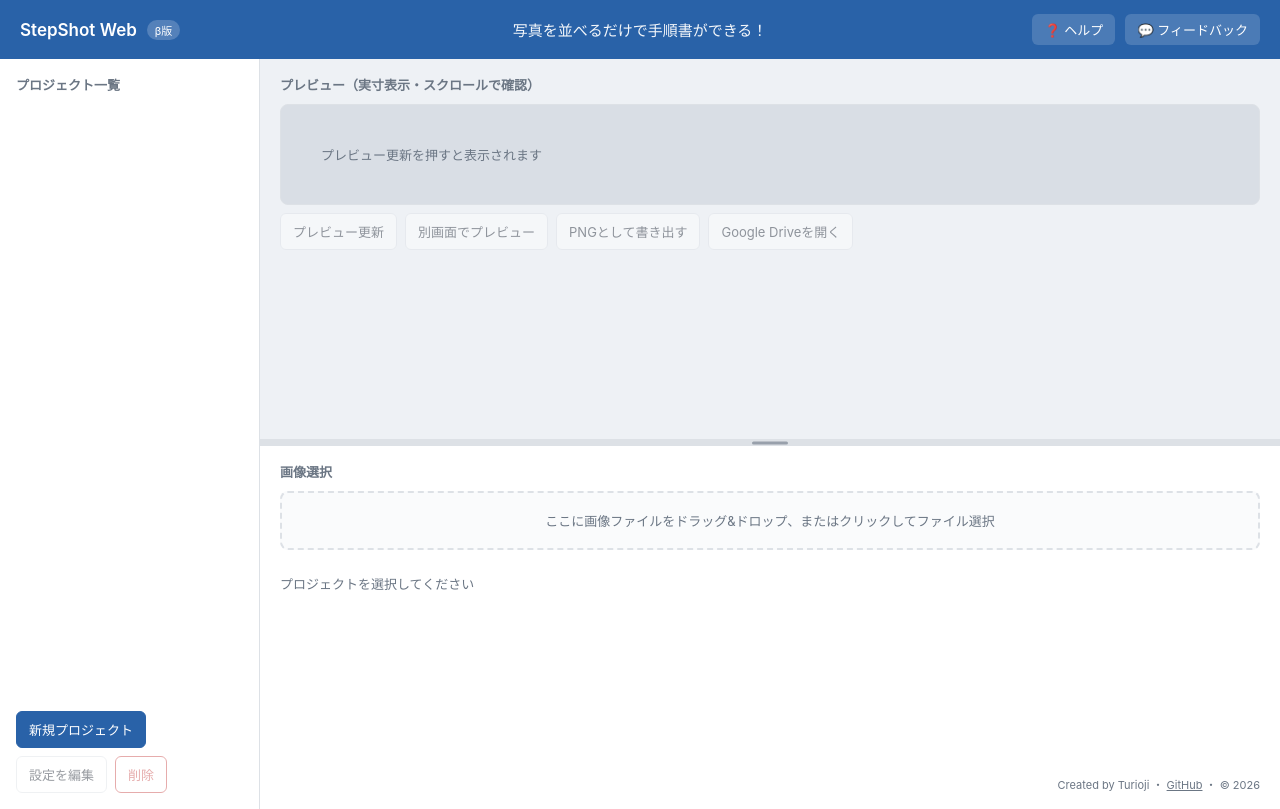
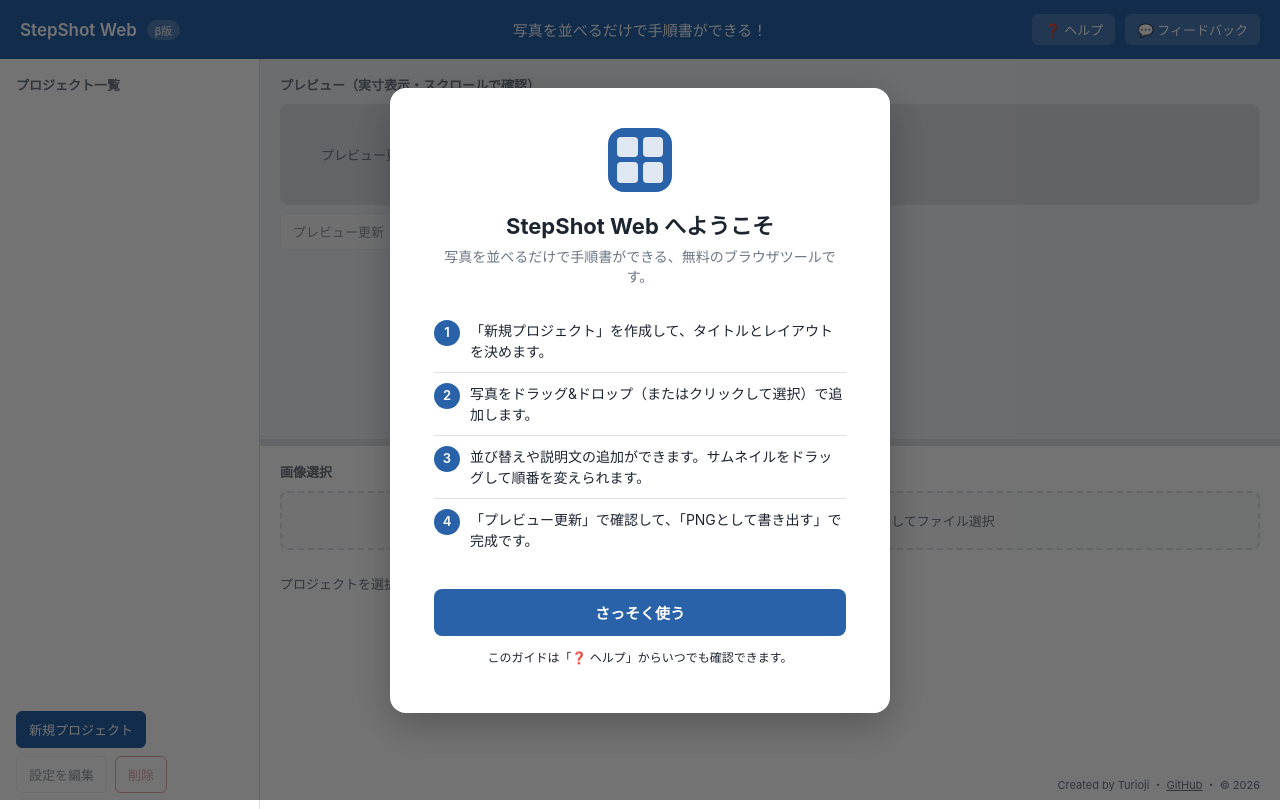
Before and after one commit to turioji/StepShot-Web, a plain HTML site: page index.html in a window 1280 px wide. Drawn offline with Linux system fonts and the light colour scheme.

Commit message:
ウェルカム画面を追加、キャッチコピー下部テキストの視認性を改善

```diff
--- a/index.html
+++ b/index.html
@@ -341,9 +341,128 @@
   }
   #project-context-menu button:hover { background: #eef2f7; }
 
+  /* --- ウェルカムモーダル --- */
+  #welcome-overlay {
+    position: fixed;
+    inset: 0;
+    background: rgba(0,0,0,0.55);
+    display: flex;
+    align-items: center;
+    justify-content: center;
+    z-index: 200;
+  }
+  #welcome-overlay.hidden { display: none; }
+  #welcome-box {
+    background: #fff;
+    border-radius: 16px;
+    padding: 40px 44px 36px;
+    max-width: 500px;
+    width: 90%;
+    box-shadow: 0 12px 40px rgba(0,0,0,0.25);
+    text-align: center;
+  }
+  #welcome-box .wicon {
+    width: 64px;
+    height: 64px;
+    margin: 0 auto 16px;
+    border-radius: 16px;
+    background: var(--brand);
+    display: grid;
+    grid-template-columns: 1fr 1fr;
+    grid-template-rows: 1fr 1fr;
+    gap: 5px;
+    padding: 9px;
+  }
+  #welcome-box .wicon div { background: rgba(255,255,255,0.85); border-radius: 4px; }
+  #welcome-box h2 {
+    font-size: 22px;
+    margin: 0 0 6px;
+    color: var(--text);
+  }
+  #welcome-box .tagline {
+    font-size: 14px;
+    color: var(--text-muted);
+    margin: 0 0 24px;
+  }
+  #welcome-box ul {
+    list-style: none;
+    padding: 0;
+    margin: 0 0 28px;
+    text-align: left;
+  }
+  #welcome-box ul li {
+    display: flex;
+    align-items: flex-start;
+    gap: 10px;
+    padding: 10px 0;
+    border-bottom: 1px solid var(--border);
+    font-size: 14px;
+    color: var(--text);
+    line-height: 1.5;
+  }
+  #welcome-box ul li:last-child { border-bottom: none; }
+  #welcome-box ul li .step-num {
+    flex: 0 0 auto;
+    width: 26px;
+    height: 26px;
+    border-radius: 50%;
+    background: var(--brand);
+    color: white;
+    font-size: 13px;
+    font-weight: 600;
+    display: flex;
+    align-items: center;
+    justify-content: center;
+  }
+  #welcome-start-btn {
+    width: 100%;
+    padding: 13px;
+    font-size: 15px;
+    font-weight: 600;
+    background: var(--brand);
+    color: white;
+    border: none;
+    border-radius: 8px;
+    cursor: pointer;
+  }
+  #welcome-start-btn:hover { background: var(--brand-dark); }
+  #welcome-box .note {
+    font-size: 12px;
+    color: var(--text);
+    margin-top: 12px;
+  }
+
 </style>
 </head>
 <body>
+
+<div id="welcome-overlay" class="hidden">
+  <div id="welcome-box">
+    <div class="wicon"><div></div><div></div><div></div><div></div></div>
+    <h2>StepShot Web へようこそ</h2>
+    <p class="tagline">写真を並べるだけで手順書ができる、無料のブラウザツールです。</p>
+    <ul>
+      <li>
+        <div class="step-num">1</div>
+        <div>「新規プロジェクト」を作成して、タイトルとレイアウトを決めます。</div>
+      </li>
+      <li>
+        <div class="step-num">2</div>
+        <div>写真をドラッグ&ドロップ（またはクリックして選択）で追加します。</div>
+      </li>
+      <li>
+        <div class="step-num">3</div>
+        <div>並び替えや説明文の追加ができます。サムネイルをドラッグして順番を変えられます。</div>
+      </li>
+      <li>
+        <div class="step-num">4</div>
+        <div>「プレビュー更新」で確認して、「PNGとして書き出す」で完成です。</div>
+      </li>
+    </ul>
+    <button id="welcome-start-btn">さっそく使う</button>
+    <p class="note">このガイドは「❓ ヘルプ」からいつでも確認できます。</p>
+  </div>
+</div>
 
 <header>
   <h1>StepShot Web</h1>
@@ -1373,6 +1492,33 @@
 (async function init() {
   await reloadProjectList();
 })();
+
+/* ---------- ウェルカムモーダル ---------- */
+const welcomeOverlay = $("welcome-overlay");
+const welcomeStartBtn = $("welcome-start-btn");
+const WELCOME_KEY = "stepshot_welcomed";
+
+function closeWelcome() {
+  welcomeOverlay.classList.add("hidden");
+  try { localStorage.setItem(WELCOME_KEY, "1"); } catch(e) {}
+}
+
+welcomeStartBtn.addEventListener("click", closeWelcome);
+
+// オーバーレイ外クリックでも閉じる
+welcomeOverlay.addEventListener("click", (e) => {
+  if (e.target === welcomeOverlay) closeWelcome();
+});
+
+// 初回訪問時のみ表示（localStorageにフラグがなければ表示）
+try {
+  if (!localStorage.getItem(WELCOME_KEY)) {
+    welcomeOverlay.classList.remove("hidden");
+  }
+} catch(e) {
+  // localStorageが使えない環境（file://等）では毎回表示
+  welcomeOverlay.classList.remove("hidden");
+}
 </script>
 
 <div id="app-footer">Created by Turioji ・ <a href="https://github.com/turioji" target="_blank">GitHub</a> ・ © 2026</div>
```
